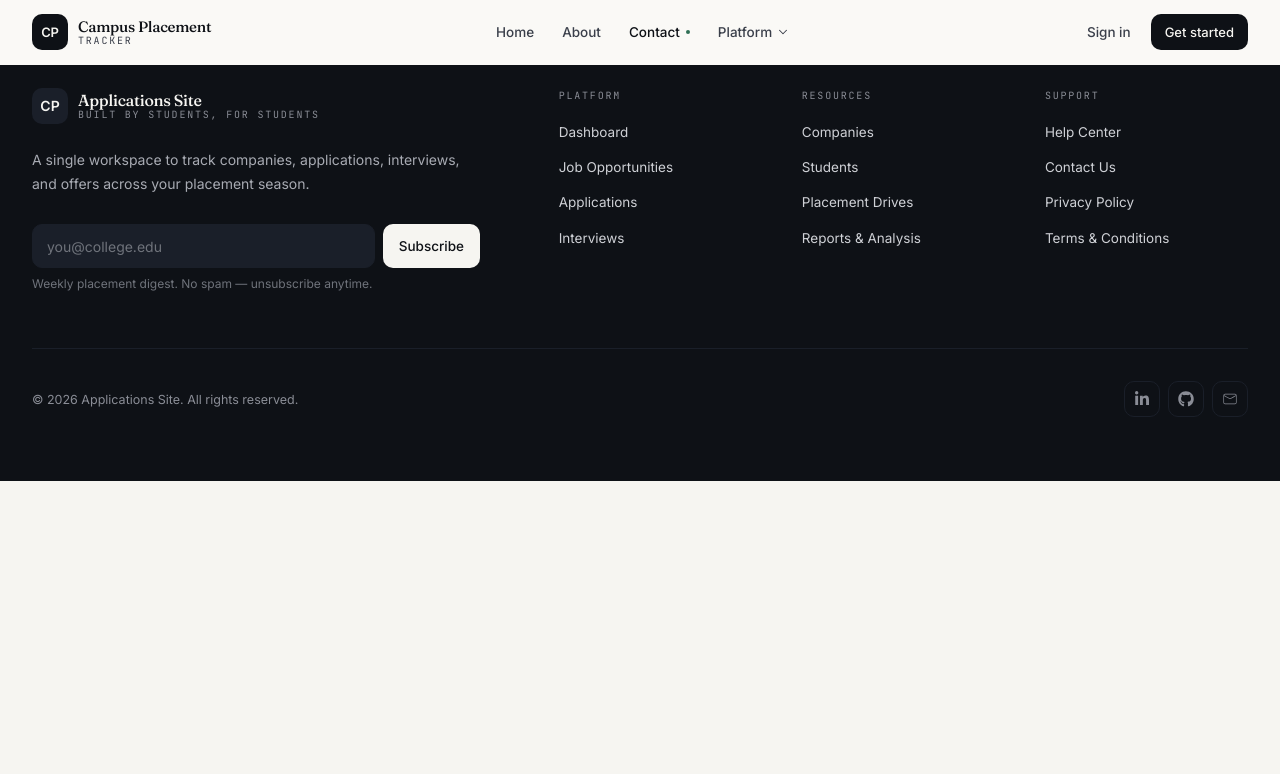
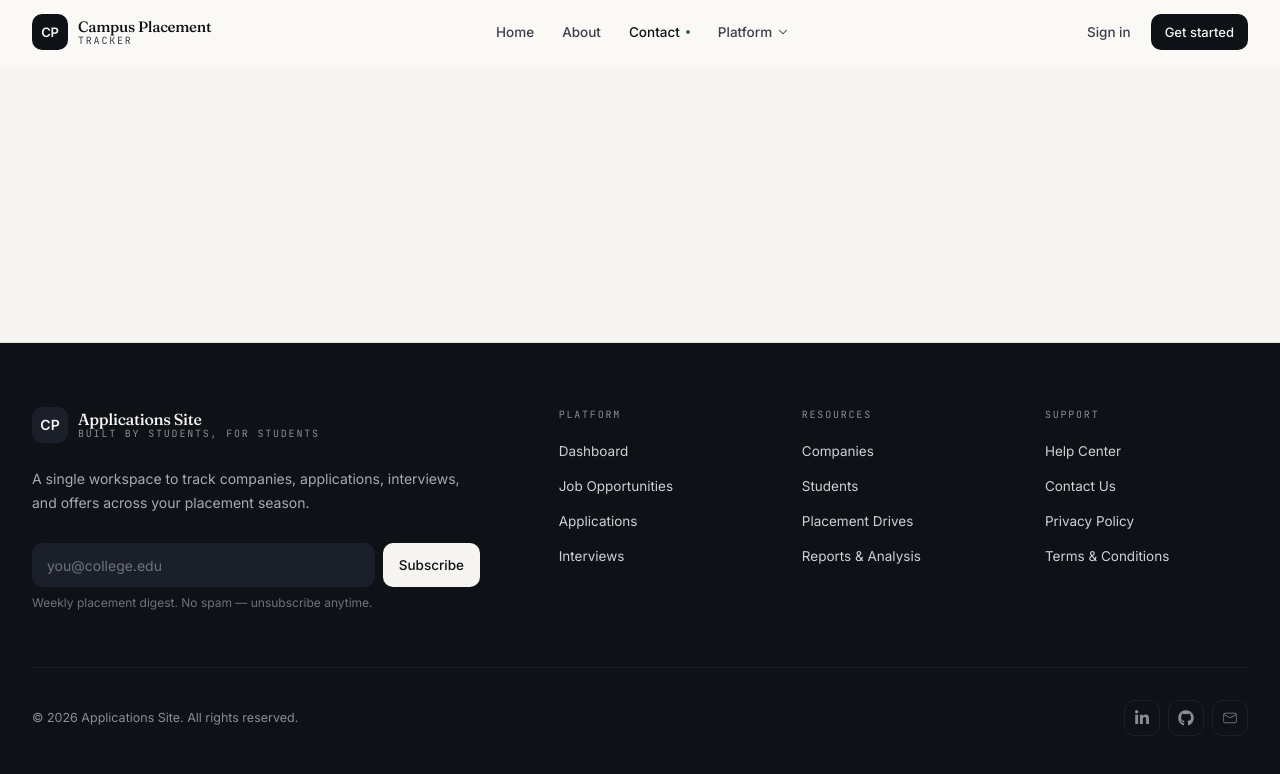
Before and after one commit to Subhas6033/campus_placement_tracker, a React (Vite) app in the folder Client/: page /contact in a window 1280 px wide. Shown: the top 774 px of the page. Built offline with nearby package versions, Linux system fonts and the light colour scheme.

Commit message:
feat: enhance Loader and Layout components for improved accessibility and UI consistency

```diff
--- a/Client/src/Components/Common/Loader.jsx
+++ b/Client/src/Components/Common/Loader.jsx
@@ -1,27 +1,70 @@
-import React from "react";
+const Loader = () => {
+  const appName = import.meta.env.VITE_APP_NAME || "Campus Placement Tracker";
 
-const Loader = () => {
   return (
-    <section className="flex h-screen flex-col items-center justify-center bg-paper">
-      <div className="flex items-center gap-3">
-        <div className="relative h-10 w-10">
-          <div className="absolute inset-0 rounded-full border-2 border-ink-line" />
-          <div className="absolute inset-0 animate-spin rounded-full border-2 border-transparent border-t-[#2f6f55]" />
+    <main
+      className="
+        flex min-h-screen flex-col items-center justify-center
+        bg-paper px-6
+        text-ink
+      "
+      role="status"
+      aria-live="polite"
+      aria-label="Loading application"
+    >
+      {/* Brand */}
+      <div className="flex flex-col items-center">
+        <div className="relative flex h-12 w-12 items-center justify-center">
+          {/* Static ring */}
+          <div
+            aria-hidden="true"
+            className="
+              absolute inset-0
+              rounded-xl
+              border border-ink-line
+              bg-paper
+            "
+          />
+
+          {/* Animated accent */}
+          <div
+            aria-hidden="true"
+            className="
+              absolute inset-0
+              animate-spin
+              rounded-xl
+              border-2 border-transparent
+              border-t-[#2f6f55]
+            "
+          />
+
+          <span className="relative text-sm font-semibold tracking-tight">
+            CP
+          </span>
         </div>
 
-        <div className="flex h-10 w-10 items-center justify-center rounded-md bg-ink text-sm font-semibold tracking-tight text-paper">
-          CP
-        </div>
+        <h1 className="mt-5 font-display text-lg font-semibold tracking-tight">
+          {appName}
+        </h1>
+
+        <p className="mt-1 font-mono text-[10px] uppercase tracking-[0.2em] text-ink-mute">
+          Loading workspace
+        </p>
       </div>
 
-      <h1 className="mt-6 font-display text-[20px] font-medium tracking-tight text-ink">
-        {import.meta.env.VITE_APP_NAME || "Campus Placement Tracker"}
-      </h1>
-
-      <p className="mt-1.5 font-mono text-[10px] uppercase tracking-[0.2em] text-ink-mute">
-        Loading workspace
-      </p>
-    </section>
+      {/* Loading indicator */}
+      <div aria-hidden="true" className="mt-8 flex items-center gap-1.5">
+        <span className="h-1.5 w-1.5 animate-pulse rounded-full bg-[#2f6f55]" />
+        <span
+          className="h-1.5 w-1.5 animate-pulse rounded-full bg-[#2f6f55]"
+          style={{ animationDelay: "150ms" }}
+        />
+        <span
+          className="h-1.5 w-1.5 animate-pulse rounded-full bg-[#2f6f55]"
+          style={{ animationDelay: "300ms" }}
+        />
+      </div>
+    </main>
   );
 };
 
--- a/Client/src/Layout/Layout.jsx
+++ b/Client/src/Layout/Layout.jsx
@@ -1,14 +1,37 @@
-import React from "react";
-import { Nav, Footer } from "../Components/index";
+import { Nav, Footer } from "../Components";
 
 export const Layout = ({ children }) => {
   return (
-    <>
+    <div className="flex min-h-screen flex-col bg-paper text-ink">
+      <a
+        href="#main-content"
+        className="
+          sr-only
+          fixed left-4 top-4 z-9999
+          rounded-lg
+          bg-ink px-4 py-2.5
+          text-sm font-semibold text-paper
+          shadow-lg
+          ring-offset-2 ring-offset-paper
+          transition
+          focus:not-sr-only
+          focus:outline-none
+          focus:ring-2
+          focus:ring-[#2f6f55]
+        "
+      >
+        Skip to main content
+      </a>
+
       <Nav />
 
-      <main>{children}</main>
+      <main id="main-content" className="flex-1">
+        {children}
+      </main>
 
       <Footer />
-    </>
+    </div>
   );
 };
+
+export default Layout;
```
